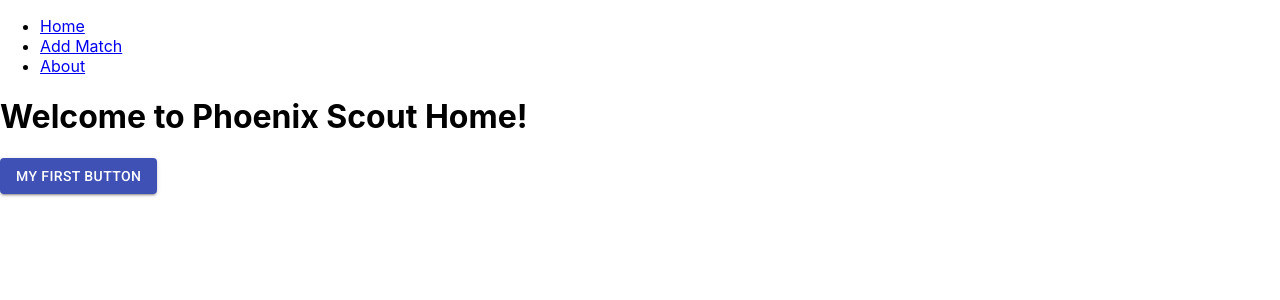
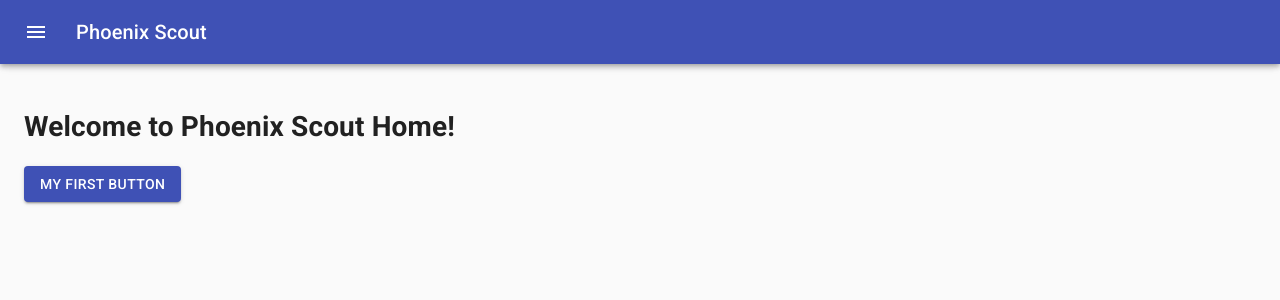
Before and after one commit to adamgarcia4/phoenix-scout, a React (Create React App) app: page / in a window 1280 px wide. Shown: the top 300 px of the page. Built offline with nearby package versions, Linux system fonts and the light colour scheme; no server answers; the database is empty.

Commit message:
Added Teleop section, Save button...

```diff
--- a/package.json
+++ b/package.json
@@ -10,11 +10,14 @@
     "@testing-library/user-event": "^7.1.2",
     "@types/jest": "^24.0.0",
     "@types/node": "^13.1.6",
+    "@types/prop-types": "^15.7.3",
     "@types/react": "^16.9.17",
     "@types/react-dom": "^16.9.0",
     "@types/react-router-dom": "^5.1.3",
     "@types/styled-components": "^4.4.2",
+    "clsx": "^1.0.4",
     "firebase": "^7.6.2",
+    "prop-types": "^15.7.2",
     "react": "^16.12.0",
     "react-dom": "^16.12.0",
     "react-router-dom": "^5.1.2",
--- a/src/App.tsx
+++ b/src/App.tsx
@@ -2,72 +2,15 @@ import React from 'react'
 import {
   BrowserRouter as Router, Switch, Route, Link,
 } from 'react-router-dom'
-import firebase from 'firebase'
+import './config/firebase'
 import About from './About'
 import Home from './Home'
 import AddMatch from './Pages/AddMatch'
-
-console.log('process.env:',process.env)
-
-const firebaseConfig = {
-  apiKey: process.env.REACT_APP_FIREBASE_API_KEY,
-  authDomain: process.env.REACT_APP_FIREBASE_AUTH_DOMAIN,
-  databaseURL: process.env.REACT_APP_FIREBASE_DATABASE_URL,
-  projectId: process.env.REACT_APP_FIREBASE_DATABASE_URL,
-  // storageBucket: 'phoenix-scout.appspot.com',
-  // messagingSenderId: '580316896025',
-  // appId: '1:580316896025:web:ea44efaf12454f4a868388',
-  // measurementId: 'G-LFVMWJJK1S',
-}
-
-console.log('firebaseConfig:',firebaseConfig)
-
-
-// const firebaseConfig = {
-//   apiKey: 'AIzaSyCxaVqcn68DaxVti4_FLvNJVEEUSs0MmLk',
-//   authDomain: 'phoenix-scout.firebaseapp.com',
-//   databaseURL: 'https://phoenix-scout.firebaseio.com',
-//   projectId: 'phoenix-scout',
-//   storageBucket: 'phoenix-scout.appspot.com',
-//   messagingSenderId: '580316896025',
-//   appId: '1:580316896025:web:ea44efaf12454f4a868388',
-//   measurementId: 'G-LFVMWJJK1S',
-// }
-
-firebase.initializeApp({
-  apiKey: "AIzaSyCxaVqcn68DaxVti4_FLvNJVEEUSs0MmLk",
-  authDomain: "phoenix-scout.firebaseapp.com",
-  databaseURL: "https://phoenix-scout.firebaseio.com",
-  projectId: "phoenix-scout",
-  storageBucket: "phoenix-scout.appspot.com",
-  messagingSenderId: "580316896025",
-  appId: "1:580316896025:web:ea44efaf12454f4a868388",
-  measurementId: "G-LFVMWJJK1S"
-})
-// firebase.initializeApp(firebaseConfig)
-
-
-firebase.firestore().collection('matches').onSnapshot((docs) => {
-  docs.docs.map((doc) => {
-    console.log('doc:', doc.data())
-  })
-})
+import Header from './components/Header'
 
 const App: React.FC = () => (
   <Router>
-    <nav>
-      <ul>
-        <li>
-          <Link to="/">Home</Link>
-        </li>
-        <li>
-          <Link to="/add-match">Add Match</Link>
-        </li>
-        <li>
-          <Link to="/about">About</Link>
-        </li>
-      </ul>
-    </nav>
+    <Header>
       <Switch>
         <Route path="/about">
           <About />
@@ -79,6 +22,7 @@ const App: React.FC = () => (
           <Home />
         </Route>
       </Switch>
+    </Header>
   </Router>
 )
 
--- a/src/Pages/AddMatch.tsx
+++ b/src/Pages/AddMatch.tsx
@@ -4,6 +4,9 @@ import { makeStyles, createStyles } from '@material-ui/core/styles'
 import firebase from 'firebase'
 import styled from 'styled-components'
 import ExpandMoreIcon from '@material-ui/icons/ExpandMore'
+import SaveIcon from '@material-ui/icons/Save'
+import Fab from '@material-ui/core/Fab'
+
 const NumberButton = styled.span`
   display: inline-block;
   vertical-align: middle;
@@ -30,6 +33,11 @@ const useStyles = makeStyles((theme: Theme) => createStyles({
   submitButton: {
     marginTop: '30px',
   },
+  saveFab: {
+    position: 'absolute',
+    right: theme.spacing(2),
+    bottom: theme.spacing(2),
+  },
 }))
 
 
@@ -37,6 +45,7 @@ export default function AddMatch() {
   const [numHigh, setNumHigh] = useState(0)
   const [numLow, setNumLow] = useState(0)
   const [count, setCount] = useState(0)
+  const [expanded, setExpanded] = useState<string | false>('panel1')
   const classes = useStyles()
 
   firebase.firestore().collection('matches').onSnapshot((docs) => {
@@ -53,6 +62,8 @@ export default function AddMatch() {
 
     setCount(count + 1)
   }
+
+  const isDirty = () => !(numHigh || numLow)
 
   const incrementFunction = (hookFunc: React.Dispatch<React.SetStateAction<number>>, newNum: number) => {
     if (newNum > -1) {
@@ -86,10 +97,15 @@ export default function AddMatch() {
     </>
   )
 
+  const handlePanelChange = (panel: string) => (event: React.ChangeEvent<{}>, isExpanded: boolean) => {
+    setExpanded(isExpanded ? panel : false)
+  }
+
   return (
     <div className={classes.root}>
       <ExpansionPanel
-        defaultExpanded
+        expanded={expanded === 'panel1'}
+        onChange={handlePanelChange('panel1')}
       >
         <ExpansionPanelSummary
           expandIcon={<ExpandMoreIcon />}
@@ -101,7 +117,7 @@ export default function AddMatch() {
         <ExpansionPanelDetails>
           <Box display="flex" flexDirection="column">
             <Typography>
-              Please Enter the auton details here!
+              Please record results of Auton Here!
             </Typography>
             <Box>
               {highBallSection()}
@@ -112,6 +128,35 @@ export default function AddMatch() {
           </Box>
         </ExpansionPanelDetails>
       </ExpansionPanel>
+      <ExpansionPanel
+        expanded={expanded === 'panel2'}
+        onChange={handlePanelChange('panel2')}
+      >
+        <ExpansionPanelSummary
+          expandIcon={<ExpandMoreIcon />}
+          aria-controls="panel1a-content"
+          id="panel1a-header"
+        >
+          <Typography className={classes.heading}>Teleop Mode</Typography>
+        </ExpansionPanelSummary>
+        <ExpansionPanelDetails>
+          <Box display="flex" flexDirection="column">
+            <Typography>
+              Please record results of Teleop Here!
+            </Typography>
+            <Box>
+              {highBallSection()}
+            </Box>
+            <Box>
+              {lowBallSection()}
+            </Box>
+          </Box>
+        </ExpansionPanelDetails>
+      </ExpansionPanel>
+
+      <Fab color="primary" className={classes.saveFab} disabled={isDirty()}>
+        <SaveIcon />
+      </Fab>
     </div>
   )
 
--- /dev/null
+++ b/src/components/Header.tsx
@@ -0,0 +1,171 @@
+import React from 'react'
+import clsx from 'clsx'
+import {
+  makeStyles, useTheme, createStyles, Theme,
+} from '@material-ui/core/styles'
+import PropTypes from 'prop-types'
+import Drawer from '@material-ui/core/Drawer'
+import CssBaseline from '@material-ui/core/CssBaseline'
+import AppBar from '@material-ui/core/AppBar'
+import Toolbar from '@material-ui/core/Toolbar'
+import List from '@material-ui/core/List'
+import Typography from '@material-ui/core/Typography'
+import Divider from '@material-ui/core/Divider'
+import IconButton from '@material-ui/core/IconButton'
+import MenuIcon from '@material-ui/icons/Menu'
+import ChevronLeftIcon from '@material-ui/icons/ChevronLeft'
+import ChevronRightIcon from '@material-ui/icons/ChevronRight'
+import ListItem from '@material-ui/core/ListItem'
+import ListItemIcon from '@material-ui/core/ListItemIcon'
+import ListItemText from '@material-ui/core/ListItemText'
+import InboxIcon from '@material-ui/icons/MoveToInbox'
+import MailIcon from '@material-ui/icons/Mail'
+
+const drawerWidth = 240
+
+const useStyles = makeStyles((theme: Theme) => createStyles({
+  root: {
+    display: 'flex',
+  },
+  appBar: {
+    transition: theme.transitions.create(['margin', 'width'], {
+      easing: theme.transitions.easing.sharp,
+      duration: theme.transitions.duration.leavingScreen,
+    }),
+  },
+  appBarShift: {
+    width: `calc(100% - ${drawerWidth}px)`,
+    marginLeft: drawerWidth,
+    transition: theme.transitions.create(['margin', 'width'], {
+      easing: theme.transitions.easing.easeOut,
+      duration: theme.transitions.duration.enteringScreen,
+    }),
+  },
+  menuButton: {
+    marginRight: theme.spacing(2),
+  },
+  hide: {
+    display: 'none',
+  },
+  drawer: {
+    width: drawerWidth,
+    flexShrink: 0,
+  },
+  drawerPaper: {
+    width: drawerWidth,
+  },
+  drawerHeader: {
+    display: 'flex',
+    alignItems: 'center',
+    padding: theme.spacing(0, 1),
+    ...theme.mixins.toolbar,
+    justifyContent: 'flex-end',
+  },
+  content: {
+    flexGrow: 1,
+    padding: theme.spacing(3),
+    transition: theme.transitions.create('margin', {
+      easing: theme.transitions.easing.sharp,
+      duration: theme.transitions.duration.leavingScreen,
+    }),
+    marginLeft: -drawerWidth,
+  },
+  contentShift: {
+    transition: theme.transitions.create('margin', {
+      easing: theme.transitions.easing.easeOut,
+      duration: theme.transitions.duration.enteringScreen,
+    }),
+    marginLeft: 0,
+  },
+}))
+
+function PersistentDrawerLeft({ children }: {children: any}) {
+  const classes = useStyles()
+  const theme = useTheme()
+  const [open, setOpen] = React.useState(false)
+
+  const handleDrawerOpen = () => {
+    setOpen(true)
+  }
+
+  const handleDrawerClose = () => {
+    setOpen(false)
+  }
+
+  return (
+    <div className={classes.root}>
+      <CssBaseline />
+      <AppBar
+        position="fixed"
+        className={clsx(classes.appBar, {
+          [classes.appBarShift]: open,
+        })}
+      >
+        <Toolbar>
+          <IconButton
+            color="inherit"
+            aria-label="open drawer"
+            onClick={handleDrawerOpen}
+            edge="start"
+            className={clsx(classes.menuButton, open && classes.hide)}
+          >
+            <MenuIcon />
+          </IconButton>
+          <Typography variant="h6" noWrap>
+            Phoenix Scout
+          </Typography>
+        </Toolbar>
+      </AppBar>
+      <Drawer
+        className={classes.drawer}
+        variant="persistent"
+        anchor="left"
+        open={open}
+        classes={{
+          paper: classes.drawerPaper,
+        }}
+      >
+        <div className={classes.drawerHeader}>
+          <IconButton onClick={handleDrawerClose}>
+            {theme.direction === 'ltr' ? <ChevronLeftIcon /> : <ChevronRightIcon />}
+          </IconButton>
+        </div>
+        <Divider />
+        <List>
+          {['Inbox', 'Starred', 'Send email', 'Drafts'].map((text, index) => (
+            <ListItem button key={text}>
+              <ListItemIcon>{index % 2 === 0 ? <InboxIcon /> : <MailIcon />}</ListItemIcon>
+              <ListItemText primary={text} />
+            </ListItem>
+          ))}
+        </List>
+        <Divider />
+        <List>
+          {['All mail', 'Trash', 'Spam'].map((text, index) => (
+            <ListItem button key={text}>
+              <ListItemIcon>{index % 2 === 0 ? <InboxIcon /> : <MailIcon />}</ListItemIcon>
+              <ListItemText primary={text} />
+            </ListItem>
+          ))}
+        </List>
+      </Drawer>
+      <main
+        className={clsx(classes.content, {
+          [classes.contentShift]: open,
+        })}
+      >
+        <div className={classes.drawerHeader} />
+        {children}
+      </main>
+    </div>
+  )
+}
+
+PersistentDrawerLeft.propTypes = {
+  children: PropTypes.oneOfType([
+    PropTypes.arrayOf(PropTypes.node),
+    PropTypes.node,
+  ]).isRequired,
+}
+
+export default PersistentDrawerLeft
--- /dev/null
+++ b/src/config/firebase.ts
@@ -0,0 +1,14 @@
+import firebase from 'firebase'
+
+const firebaseConfig = {
+  apiKey: process.env.REACT_APP_FIREBASE_API_KEY,
+  authDomain: process.env.REACT_APP_FIREBASE_AUTH_DOMAIN,
+  databaseURL: process.env.REACT_APP_FIREBASE_DATABASE_URL,
+  projectId: process.env.REACT_APP_FIREBASE_PROJECT_ID,
+  storageBucket: process.env.REACT_APP_FIREBASE_STORAGE_BUCKET,
+  messagingSenderId: process.env.REACT_APP_FIREBASE_MESSAGING_SENDER_ID,
+  appId: process.env.REACT_APP_FIREBASE_APP_ID,
+  measurementId: process.env.REACT_APP_FIREBASE_MEASUREMENT_ID,
+}
+
+firebase.initializeApp(firebaseConfig)
```
Also changed, not shown: 2 other files (tests, documents, lock files or other folders). Lines whose indentation alone changed are shown as unchanged.
